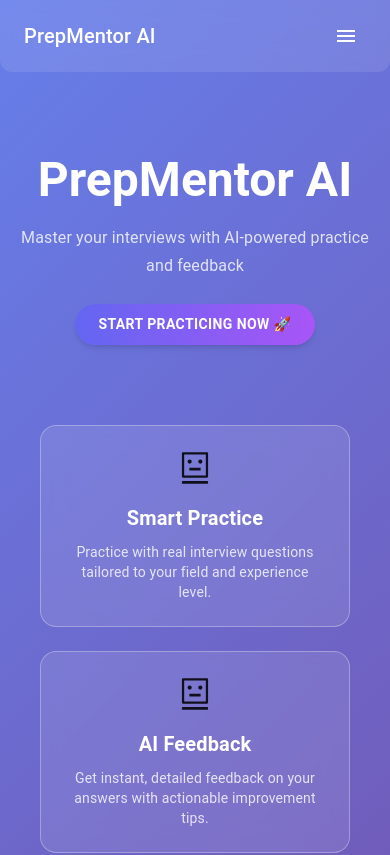
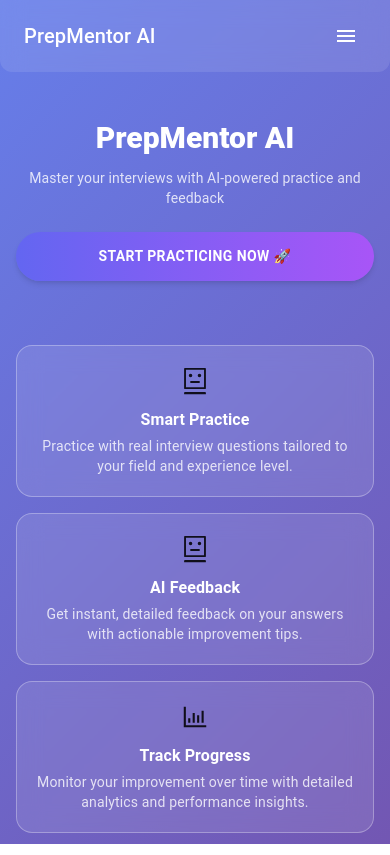
Before and after one commit to ayesha-ghani098/prepmentor-ai, a React (Vite) app in the folder client/: page / in a window 390 px wide. Shown: the top 855 px of the page. Built offline with nearby package versions, Linux system fonts and the light colour scheme; no server answers.

Commit message:
responsiveness issue fix

```diff
--- a/client/src/index.css
+++ b/client/src/index.css
@@ -13,4 +13,5 @@ body {
   height: 100%;
   margin: 0;
   padding: 0;
+  overflow-x: hidden;
 }
--- a/client/src/pages/Home.tsx
+++ b/client/src/pages/Home.tsx
@@ -25,7 +25,7 @@ const Home: React.FC = () => {
   return (
     <div>
       <AnimatedWrapper>
-        <Container className="flex flex-col items-center text-center pt-20 pb-10">
+        <Container className="flex flex-col items-center text-center pt-12 pb-8 sm:pt-20 sm:pb-10 px-4">
           <Typography variant="h3" className={landingHeading}>
             PrepMentor AI
           </Typography>
--- a/client/src/pages/Layout.tsx
+++ b/client/src/pages/Layout.tsx
@@ -14,11 +14,11 @@ const Layout = ({ children }: { children: React.ReactNode }) => {
     !shouldHideNavbar && (token || location.pathname === "/");
 
   return (
-    <>
+    <div className="min-h-screen flex flex-col">
       {shouldShowNavbar && <Navbar />}
-      {children}
+      <main className="flex-1">{children}</main>
       {shouldShowNavbar && <Footer />}
-    </>
+    </div>
   );
 };
 
--- a/client/src/styles/tailwindStyles.ts
+++ b/client/src/styles/tailwindStyles.ts
@@ -13,22 +13,22 @@ export const errorText = "text-red-600 text-sm text-center mt-2";
 // ✅ New landing page classes only
 
 // Headings
-export const landingHeading = "text-white font-bold mb-4";
-export const landingSubHeading = "text-white/80 mb-6 text-center";
+export const landingHeading = "text-white font-extrabold mb-3 !text-3xl sm:!text-5xl";
+export const landingSubHeading = "text-white/80 mb-6 text-center !text-sm sm:!text-base";
 
 // Landing Page Button (rounded gradient)
 export const landingGradientButton =
-  "bg-gradient-to-r from-indigo-500 to-purple-500 text-white px-6 py-2 rounded-full font-semibold shadow-md hover:from-indigo-600 hover:to-purple-600 transition-all";
+  "w-full sm:w-auto bg-gradient-to-r from-indigo-500 to-purple-500 text-white px-6 py-3 rounded-full font-semibold shadow-md hover:from-indigo-600 hover:to-purple-600 transition-all";
 
   export const landingFeaturesGrid =
-  "p-10 grid grid-cols-1 md:grid-cols-2 lg:grid-cols-3 gap-6 pb-20 place-items-stretch";
+  "px-4 py-8 sm:p-10 grid grid-cols-1 md:grid-cols-2 lg:grid-cols-3 gap-4 sm:gap-6 pb-16 sm:pb-20 place-items-stretch";
 
 export const featureCard =
-  "flex flex-col items-center text-center p-6 rounded-2xl border border-white/30 backdrop-blur-md bg-white/10 transition-all duration-500 ease-in-out hover:scale-105 hover:shadow-2xl cursor-pointer w-300";
+  "w-full flex flex-col items-center text-center p-5 sm:p-6 rounded-2xl border border-white/30 backdrop-blur-md bg-white/10 transition-all duration-500 ease-in-out hover:scale-105 hover:shadow-2xl cursor-pointer";
 
-export const featureIcon = "text-4xl mb-4";
-export const featureTitle = "text-white font-semibold mb-2";
-export const featureDesc = "text-white/80";
+export const featureIcon = "text-3xl sm:text-4xl mb-3 sm:mb-4";
+export const featureTitle = "text-white font-semibold mb-1 sm:mb-2 text-base sm:text-lg";
+export const featureDesc = "text-white/80 text-sm sm:text-base";
 
 // Navbar
 export const landingNavbar = "bg-white/10 backdrop-blur-md rounded-b-xl shadow-none p-2";
```
